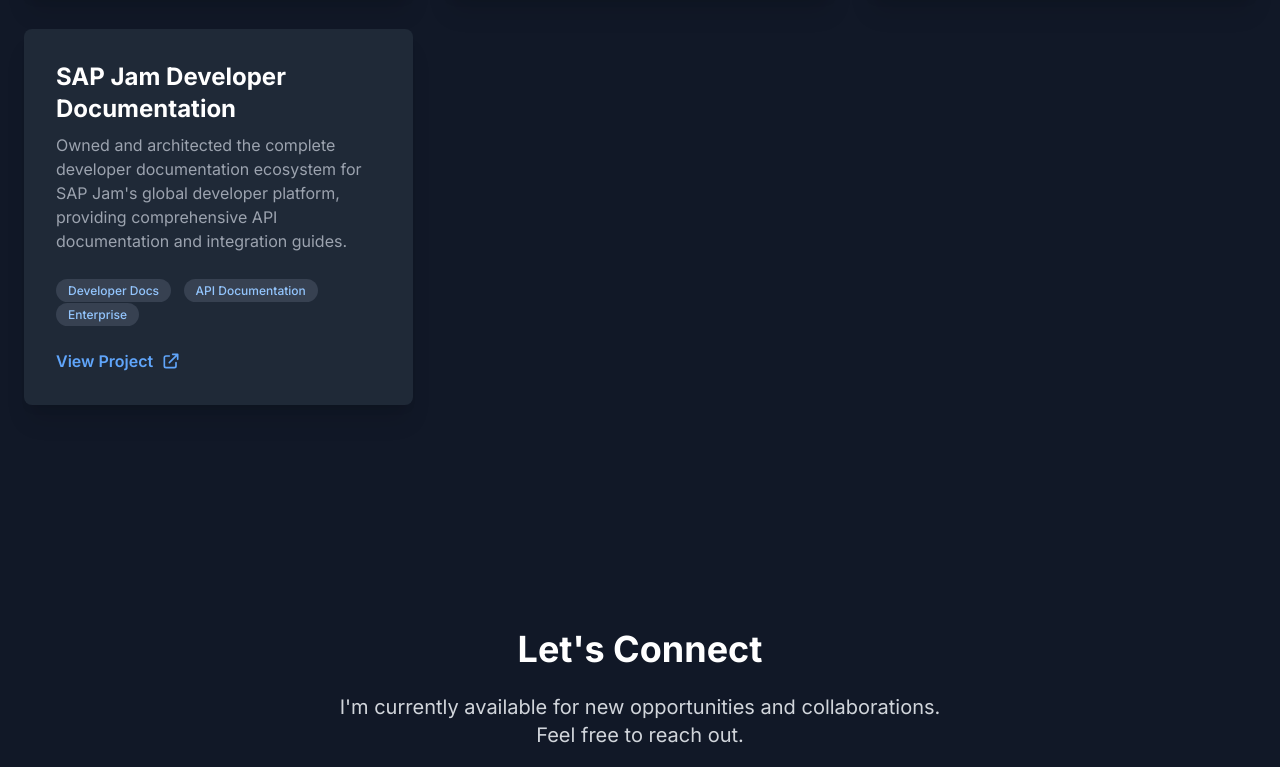
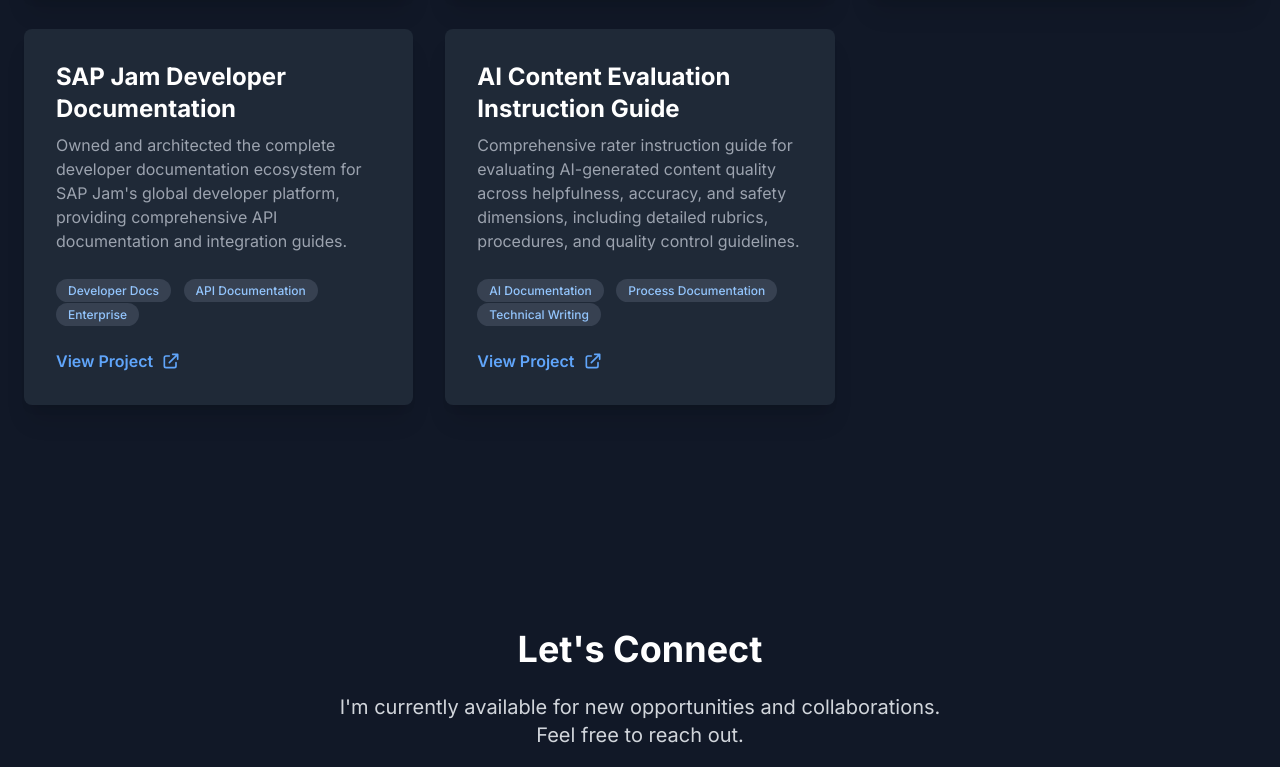
Before and after one commit to mbell195/techwriter-portfolio, a plain HTML site: page index.html in a window 1280 px wide. Shown: the part 2154-2921 px from the top of the page. Drawn offline with nearby package versions, Linux system fonts and the light colour scheme.

Commit message:
Added sample rater instruction guide links from website and readme

```diff
--- a/index.html
+++ b/index.html
@@ -283,6 +283,29 @@
                     </div>
                 </div>
 
+                <!-- Portfolio Card 8 -->
+                <div class="bg-gray-800 rounded-lg shadow-xl overflow-hidden transform transition-all duration-300 hover:scale-105 hover:shadow-2xl">
+                    <div class="p-8">
+                        <h3 class="text-2xl font-bold text-white mb-2">
+                            AI Content Evaluation Instruction Guide
+                        </h3>
+                        <p class="text-gray-400 mb-6">
+                            Comprehensive rater instruction guide for evaluating AI-generated content quality across helpfulness, accuracy, and safety dimensions, including detailed rubrics, procedures, and quality control guidelines.
+                        </p>
+                        <div class="mb-6">
+                            <span class="bg-gray-700 text-blue-300 text-xs font-medium mr-2 mb-2 px-3 py-1 rounded-full">AI Documentation</span>
+                            <span class="bg-gray-700 text-blue-300 text-xs font-medium mr-2 mb-2 px-3 py-1 rounded-full">Process Documentation</span>
+                            <span class="bg-gray-700 text-blue-300 text-xs font-medium mr-2 mb-2 px-3 py-1 rounded-full">Technical Writing</span>
+                        </div>
+                        <a href="Portfolio/Sample_Rater_Instruction_Guide_Portfolio.md" class="inline-flex items-center text-blue-400 font-semibold hover:text-blue-300 transition-colors">
+                            View Project
+                            <svg xmlns="http://www.w3.org/2000/svg" class="h-5 w-5 ml-2" fill="none" viewBox="0 0 24 24" stroke="currentColor">
+                                <path stroke-linecap="round" stroke-linejoin="round" stroke-width="2" d="M10 6H6a2 2 0 00-2 2v10a2 2 0 002 2h10a2 2 0 002-2v-4M14 4h6m0 0v6m0-6L10 14" />
+                            </svg>
+                        </a>
+                    </div>
+                </div>
+
                 <!-- USER: Add more cards by copying the structure above -->
 
             </div>
```
Also changed, not shown: 1 other file.
